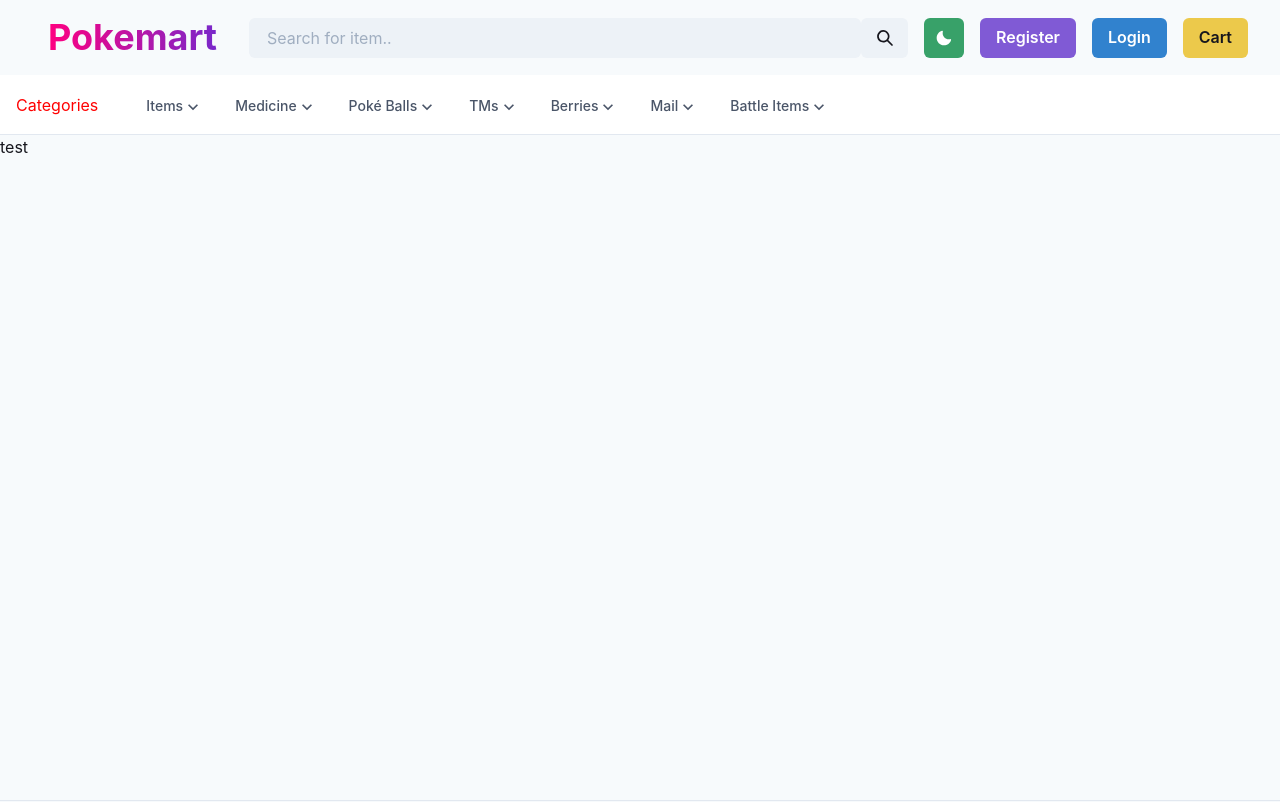
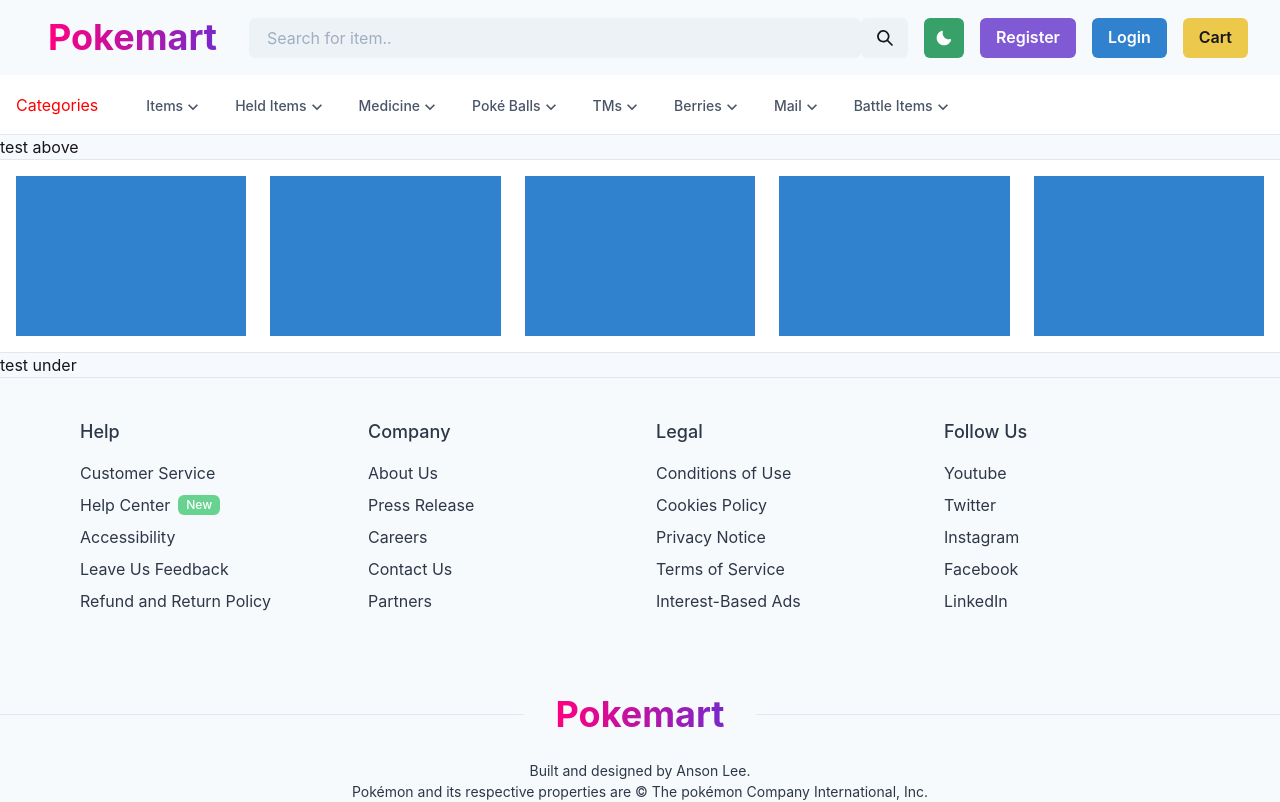
Before and after one commit to ansxnlee/pokeweb, a Next.js app: page /listing in a window 1280 px wide. Shown: the top 802 px of the page. Built offline with nearby package versions, Linux system fonts and the light colour scheme.

Commit message:
added listing grid

```diff
--- a/src/components/Footer.tsx
+++ b/src/components/Footer.tsx
@@ -29,10 +29,10 @@
       <Container as={Stack} maxW={'6xl'} py={10}>
         <SimpleGrid columns={{ base: 1, sm: 2, md: 4 }} spacing={8}>
           <Stack align={'flex-start'}>
-            <ListHeader>Product</ListHeader>
-            <Link href={'#'}>Overview</Link>
+            <ListHeader>Help</ListHeader>
+            <Link href={'#'}>Customer Service</Link>
             <Stack direction={'row'} align={'center'} spacing={2}>
-              <Link href={'#'}>Features</Link>
+              <Link href={'#'}>Help Center</Link>
               <Tag
                 size={'sm'}
                 bg={useColorModeValue('green.300', 'green.800')}
@@ -41,32 +41,32 @@
                 New
               </Tag>
             </Stack>
-            <Link href={'#'}>Tutorials</Link>
-            <Link href={'#'}>Pricing</Link>
-            <Link href={'#'}>Releases</Link>
+            <Link href={'#'}>Accessibility</Link>
+            <Link href={'#'}>Leave Us Feedback</Link>
+            <Link href={'#'}>Refund and Return Policy</Link>
           </Stack>
           <Stack align={'flex-start'}>
             <ListHeader>Company</ListHeader>
             <Link href={'#'}>About Us</Link>
-            <Link href={'#'}>Press</Link>
+            <Link href={'#'}>Press Release</Link>
             <Link href={'#'}>Careers</Link>
             <Link href={'#'}>Contact Us</Link>
             <Link href={'#'}>Partners</Link>
           </Stack>
           <Stack align={'flex-start'}>
             <ListHeader>Legal</ListHeader>
+            <Link href={'#'}>Conditions of Use</Link>
             <Link href={'#'}>Cookies Policy</Link>
-            <Link href={'#'}>Privacy Policy</Link>
+            <Link href={'#'}>Privacy Notice</Link>
             <Link href={'#'}>Terms of Service</Link>
-            <Link href={'#'}>Law Enforcement</Link>
-            <Link href={'#'}>Status</Link>
+            <Link href={'#'}>Interest-Based Ads</Link>
           </Stack>
           <Stack align={'flex-start'}>
             <ListHeader>Follow Us</ListHeader>
+            <Link href={'#'}>Youtube</Link>
+            <Link href={'#'}>Twitter</Link>
+            <Link href={'#'}>Instagram</Link>
             <Link href={'#'}>Facebook</Link>
-            <Link href={'#'}>Twitter</Link>
-            <Link href={'#'}>Dribbble</Link>
-            <Link href={'#'}>Instagram</Link>
             <Link href={'#'}>LinkedIn</Link>
           </Stack>
         </SimpleGrid>
--- /dev/null
+++ b/src/components/ItemGrid.tsx
@@ -0,0 +1,82 @@
+import { Box, Flex, Grid, GridItem, SimpleGrid, useColorModeValue, } from '@chakra-ui/react'
+
+export const ItemGrid = () => (
+  <Box>
+  <Flex
+    bg={useColorModeValue('white', 'gray.800')}
+    color={useColorModeValue('gray.600', 'white')}
+    direction="column"
+    width='100vw'
+    maxWidth={'100vw'}
+    py={{ base: 4 }}
+    px={{ base: 4 }}
+    borderTop={1}
+    borderBottom={1}
+    borderStyle={'solid'}
+    borderColor={useColorModeValue('gray.200', 'gray.700')}
+  >
+    <Grid templateColumns='repeat(5, 1fr)' gap={6}>
+      <GridItem w='100%' h='40' bg='blue.500' />
+      <GridItem w='100%' h='40' bg='blue.500' />
+      <GridItem w='100%' h='40' bg='blue.500' />
+      <GridItem w='100%' h='40' bg='blue.500' />
+      <GridItem w='100%' h='40' bg='blue.500' />
+    </Grid>
+  </Flex>
+  </Box>
+)
+
+interface GridItem {
+  label: string;
+  subLabel?: string;
+  children?: Array<GridItem>;
+  href?: string;
+}
+
+const GRID_ITEMS: Array<GridItem> = [
+  {
+    label: 'Poké Balls',
+    children: [
+      {
+        label: 'Standard Balls',
+        subLabel: 'Typical Pokeballs',
+        href: '#',
+      },
+      {
+        label: 'Special Balls',
+        subLabel: 'Unique Pokeballs',
+        href: '#',
+      },
+      {
+        label: 'Apricorn Balls',
+        subLabel: 'Pokeballs made with Apricorns',
+        href: '#',
+      },
+    ],
+  },
+  {
+    label: 'TMs',
+    children: [
+      {
+        label: 'TMs 01-19',
+        href: '#',
+      },
+      {
+        label: 'TMs 20-39',
+        href: '#',
+      },
+      {
+        label: 'TMs 40-59',
+        href: '#',
+      },
+      {
+        label: 'TMs 60-79',
+        href: '#',
+      },
+      {
+        label: 'TMs 80-99',
+        href: '#',
+      },
+    ],
+  },
+];
--- a/src/components/Navbar.tsx
+++ b/src/components/Navbar.tsx
@@ -37,7 +37,7 @@
         borderStyle={'solid'}
         borderColor={useColorModeValue('gray.200', 'gray.900')}
         align={'center'}>
-        {/* Flexbox for mobile navigation */}
+        {/* Flexbox for mobile navigation button */}
         <Flex
           flex={{ base: 1, md: 'auto' }}
           ml={{ base: -2 }}
@@ -236,10 +236,35 @@
         href: '#',
       },
       {
-        label: 'Training Items',
-        subLabel: 'Special items for trainers',
+        label: 'Evolution Items',
+        subLabel: 'Used to evolve certain Pokemon',
         href: '#',
       },
+      {
+        label: 'Fossils',
+        subLabel: 'Pokemon Fossils',
+        href: '#',
+      },
+      {
+        label: 'Loot',
+        subLabel: 'Can be sold for a profit',
+        href: '#',
+      },
+      {
+        label: 'Collectables',
+        subLabel: 'Can be traded with others',
+        href: '#',
+      },
+      {
+        label: 'Mulch',
+        subLabel: 'Pokemon garden supplies',
+        href: '#',
+      },
+    ],
+  },
+  {
+    label: 'Held Items',
+    children: [
       {
         label: 'Held Items',
         subLabel: 'Items designed to be held by pokemon',
@@ -251,28 +276,18 @@
         href: '#',
       },
       {
+        label: 'Training Items',
+        subLabel: 'Special items for trainers',
+        href: '#',
+      },
+      {
         label: 'Type Enhancement',
         subLabel: 'Pokemon enhancement items',
         href: '#',
       },
       {
-        label: 'Jewels',
-        subLabel: 'Single use move-type boosters',
-        href: '#',
-      },
-      {
-        label: 'Evolution Items',
-        subLabel: 'Used to evolve certain Pokemon',
-        href: '#',
-      },
-      {
         label: 'Mega Stones',
         subLabel: 'Stones that allow certain Pokemon to mega-evolve',
-        href: '#',
-      },
-      {
-        label: 'Fossils',
-        subLabel: 'Pokemon Fossils',
         href: '#',
       },
       {
@@ -293,26 +308,6 @@
       {
         label: 'Choice Items',
         subLabel: 'Power Move restriction items',
-        href: '#',
-      },
-      {
-        label: 'Scarves',
-        subLabel: 'Contest Items',
-        href: '#',
-      },
-      {
-        label: 'Loot',
-        subLabel: 'Can be sold for a profit',
-        href: '#',
-      },
-      {
-        label: 'Collectables',
-        subLabel: 'Can be traded with others',
-        href: '#',
-      },
-      {
-        label: 'Mulch',
-        subLabel: 'Pokemon garden supplies',
         href: '#',
       },
     ],
--- a/src/pages/listing.tsx
+++ b/src/pages/listing.tsx
@@ -1,17 +1,21 @@
 import { Container } from '../components/Container'
+import { Header } from '../components/Header';
 import { Footer } from '../components/Footer';
 import Navbar from '../components/Navbar';
-import { Header } from '../components/Header';
+import { ItemGrid } from '../components/ItemGrid';
 import { Box } from '@chakra-ui/react';
 
 const Listing = () => (
   <Box>
     <Container height="100vh">
-    <Header />
-    <Navbar />
-    <h1>test</h1>
+      <Header />
+      <Navbar />
+      <h1>test above</h1>
+      <ItemGrid />
+      <h1>test under</h1>
+      <Footer />
     </Container>
-    <Footer />
+
   </Box>
 )
 
```
